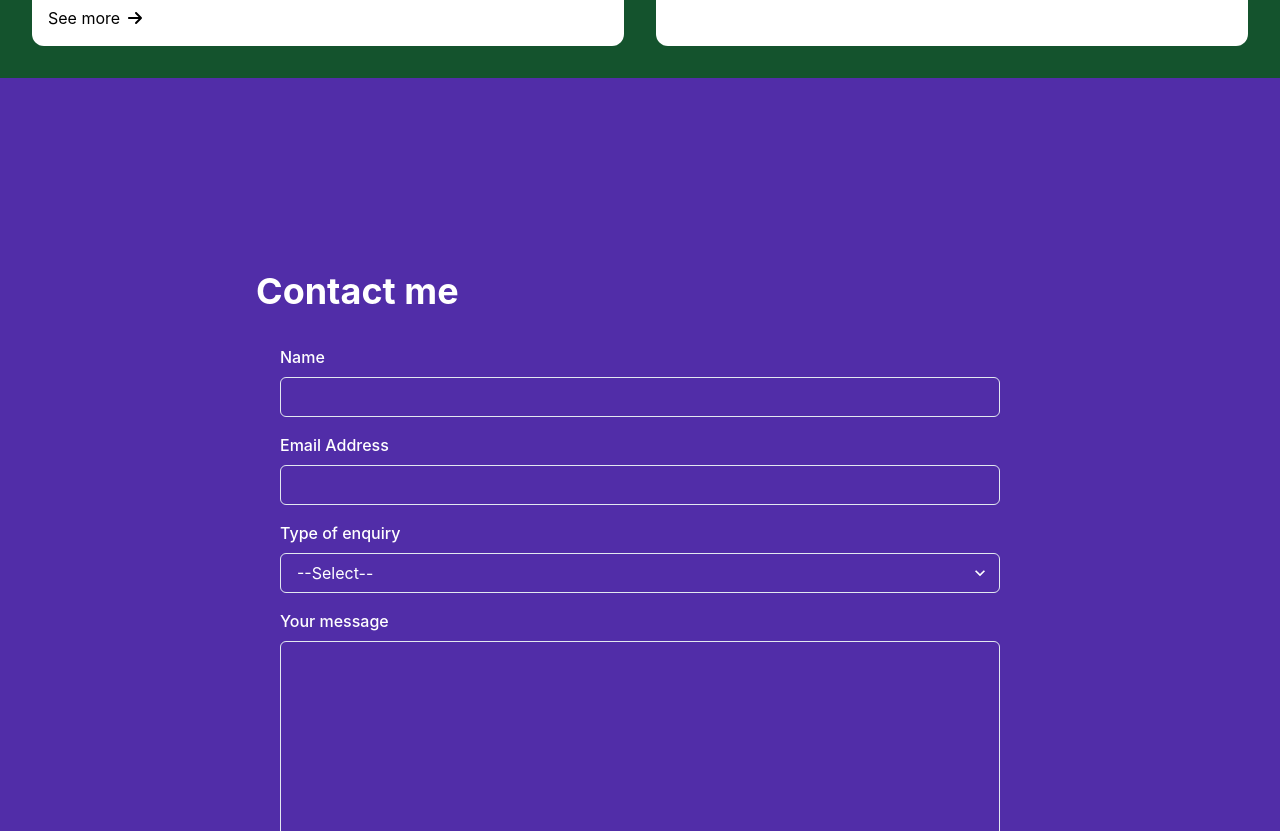
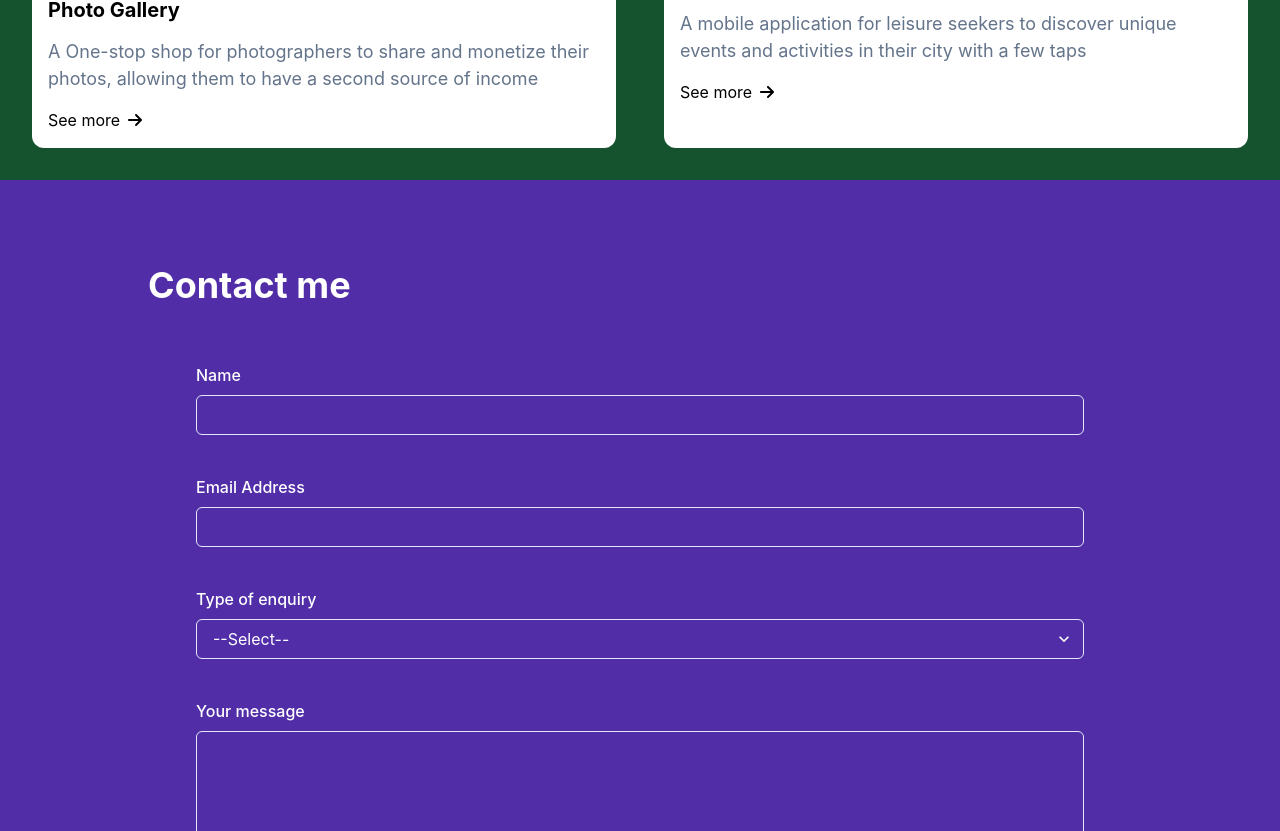
Before and after one commit to horoserp/React-Portfolio, a React (Create React App) app: page / in a window 1280 px wide. Shown: the part 1969-2800 px from the top of the page. Built offline with nearby package versions, Linux system fonts and the light colour scheme.

Commit message:
Update: Change space between Heading and Boxes.

```diff
--- a/src/components/ContactMeSection.js
+++ b/src/components/ContactMeSection.js
@@ -66,13 +66,13 @@ const ContactMeSection = () => {
       spacing={8}
       id="contactme-section"
     >
-      <VStack w="1024px" p={32} alignItems="flex-start">
+      <VStack w="1024px" p={5} alignItems="flex-start">
         <Heading as="h1">
           Contact me
         </Heading>
-        <Box p={6} rounded="md" w="100%">
+        <Box p={12} rounded="md" w="100%">
           <form onSubmit= {formik.handleSubmit}>
-            <VStack spacing={4}>
+            <VStack spacing={10}>
               <FormControl isInvalid={formik.touched.firstName && formik.errors.firstName}>
                 <FormLabel htmlFor="firstName">Name</FormLabel>
                 <Input
--- a/src/components/ProjectsSection.js
+++ b/src/components/ProjectsSection.js
@@ -40,13 +40,13 @@ const ProjectsSection = () => {
      spacing={8}
      id="projects-section"
    >
-     <Heading as="h1">
+     <Heading as="h1" p={12}>
        Featured Projects
      </Heading>
      <Box
        display="grid"
        gridTemplateColumns="repeat(2,minmax(0,1fr))"
-       gridGap={8}
+       gridGap={12}
      >
        {projects.map((project) => (
          <Card
```
